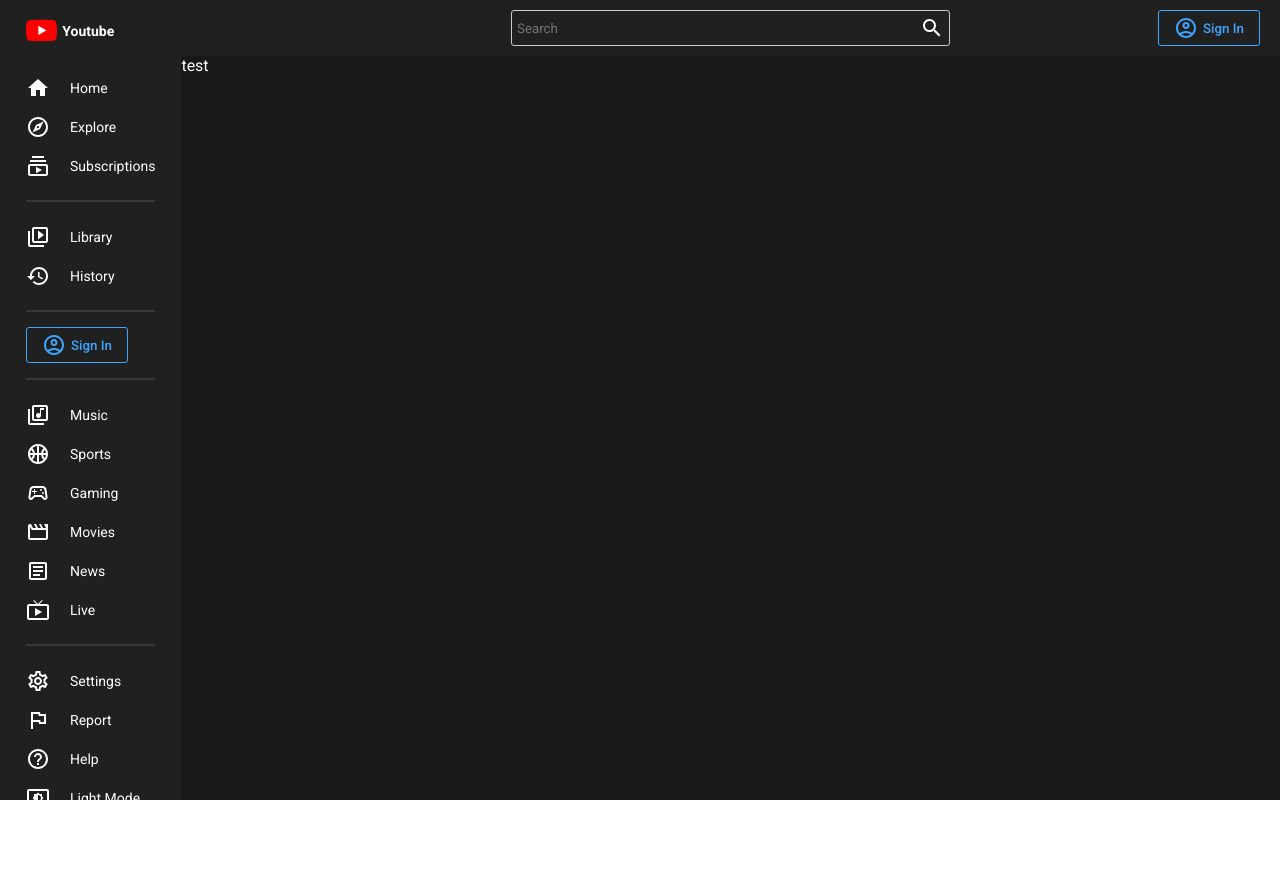
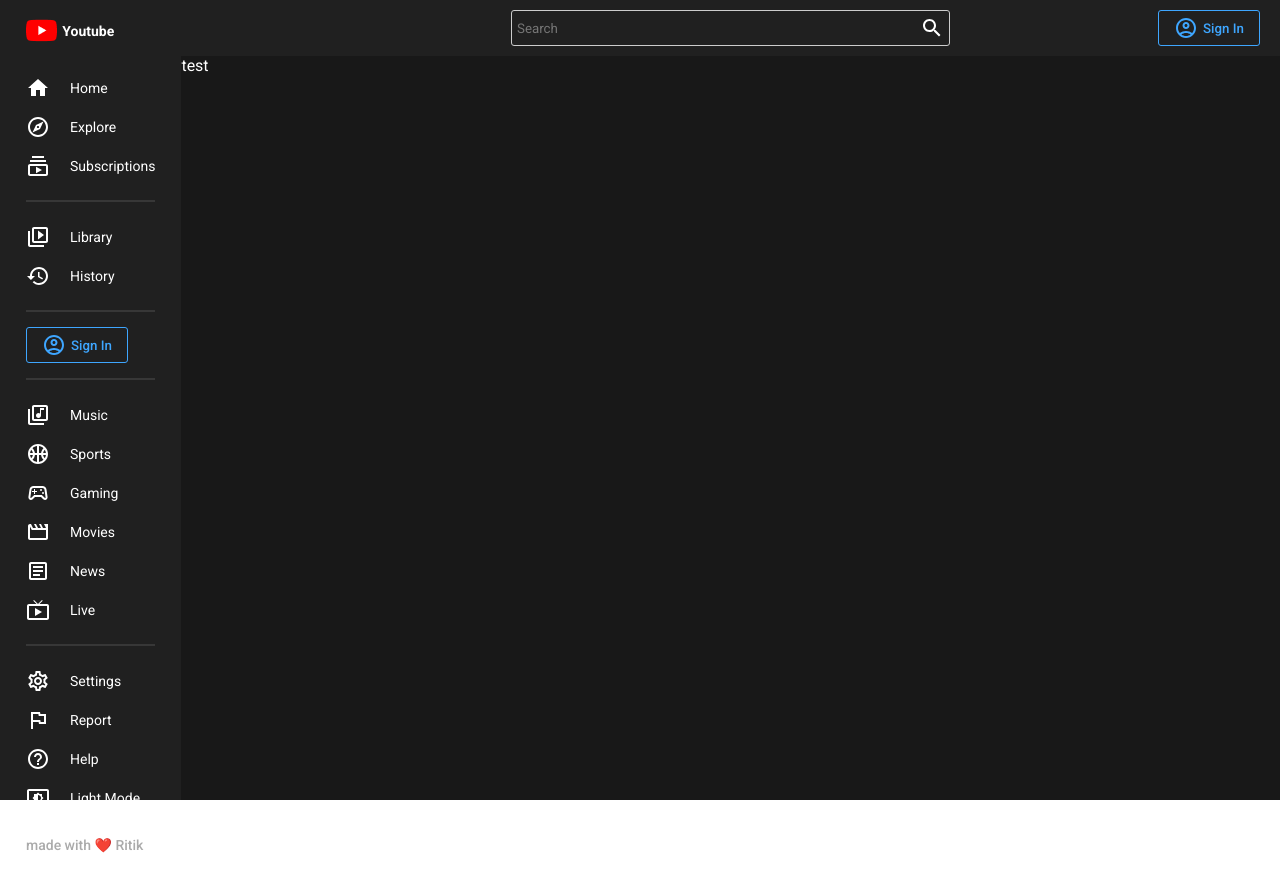
Before and after one commit to RitikSinha/youtube-react, a React (Create React App) app: page / in a window 1280 px wide. Before the commit the page ends 835 px from the top, so only its background shows below. Built offline with nearby package versions, Linux system fonts and the light colour scheme.

Commit message:
made with ❤️ Ritik

```diff
--- a/src/components/Menu.jsx
+++ b/src/components/Menu.jsx
@@ -73,7 +73,7 @@
   font-size: 14px;
   font-weight: 500;
   color: ${({ theme }) => theme.textSoft};
-  margin-bottom: 20px;
+  margin-top: 20px;
 `;
 export const Menu = ({ darkmode, setDarkmode }) => {
   return (
@@ -154,6 +154,7 @@
           <SettingsBrightnessOutlinedIcon />
           {darkmode ? "Light Mode" : "Dark Mode"}
         </Item>
+        <Title>made with ❤️ Ritik </Title>
       </Wrapper>
     </Container>
   );
```
